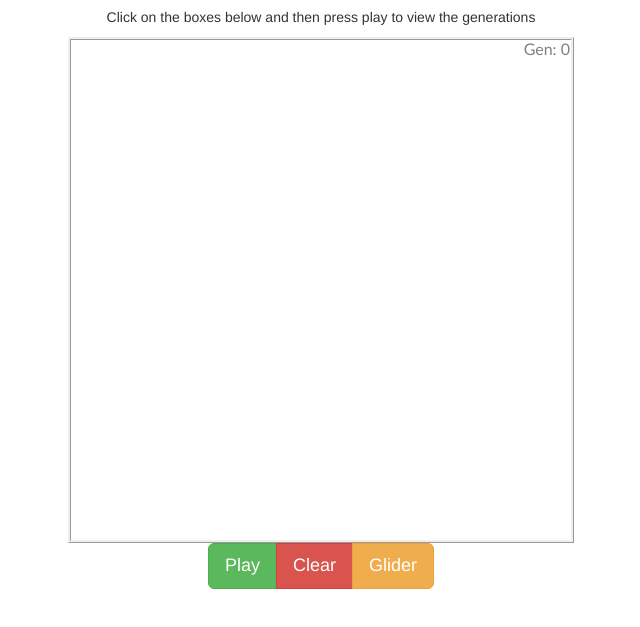
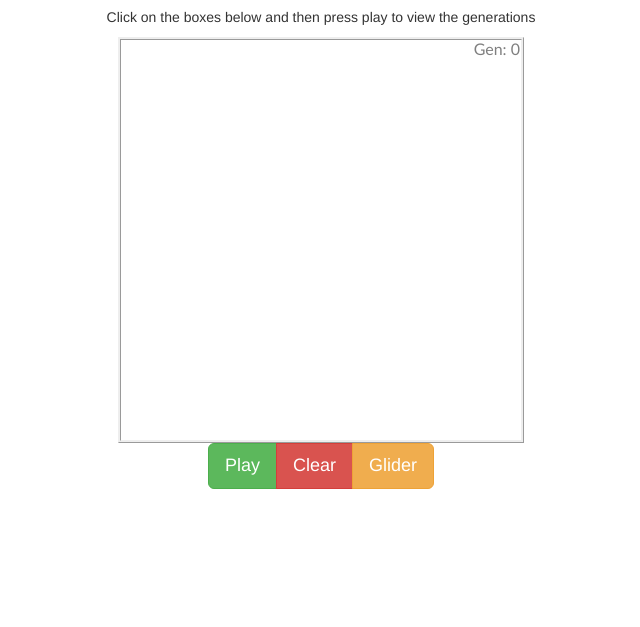
Before and after one commit to haymez/gol, a plain HTML site: page index.html in a window 1280 px wide. Shown: the part 63-690 px from the top of the page, without its empty margins (319-959 px from the left). Drawn offline with Linux system fonts and the light colour scheme.

Commit message:
changed canvas size back to 400 by 400

```diff
--- a/index.html
+++ b/index.html
@@ -9,7 +9,7 @@
 		<h1 class='center'>Welcome to the Game of Life</h1>
 		<p class='center'>Click on the boxes below and then press play to view the generations</p>
 		<div class='center'>
-			<canvas id='canvas' class='canvas-style' width="500" height="500"></canvas>
+			<canvas id='canvas' class='canvas-style' width="400" height="400"></canvas>
 			<br>
 			<div class='btn-group'>
 				<button id='play' class='btn btn-lg btn-success'>Play</button>
```
